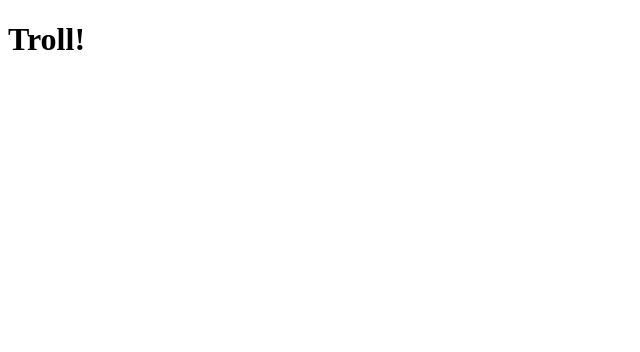
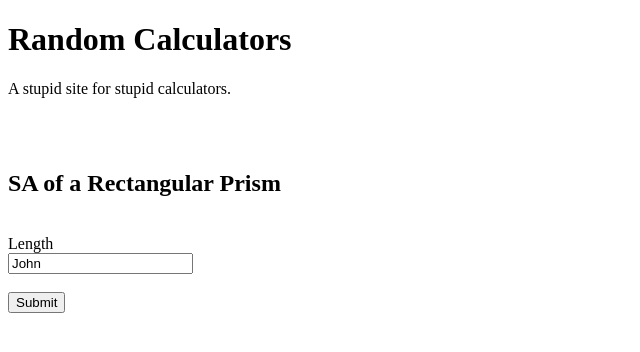
Before and after one commit to lifinale/random-calculators, a plain HTML site: page index.html in a window 1280 px wide. Shown: the whole page, without its empty margins (0-640 px from the left). Drawn offline with Linux system fonts and the light colour scheme.

Commit message:
Update index.html

```diff
--- a/index.html
+++ b/index.html
@@ -5,7 +5,15 @@
     <title>Random Calculators</title>
   </head>
   <body>
-                   <h1>Troll!</h1>
+                   <h1>Random Calculators</h1>
+                   <p>A stupid site for stupid calculators.</p><br><br>
 
+                   <h2>SA of a Rectangular Prism</h2><br>
+
+                    <form action="/test.php">
+                      <label for="fname">Length</label><br>
+                      <input type="integer" id="fname" value="John"><br><br>
+                      <input type="submit" value="Submit">
+                    </form>
   </body>
 </html
```
